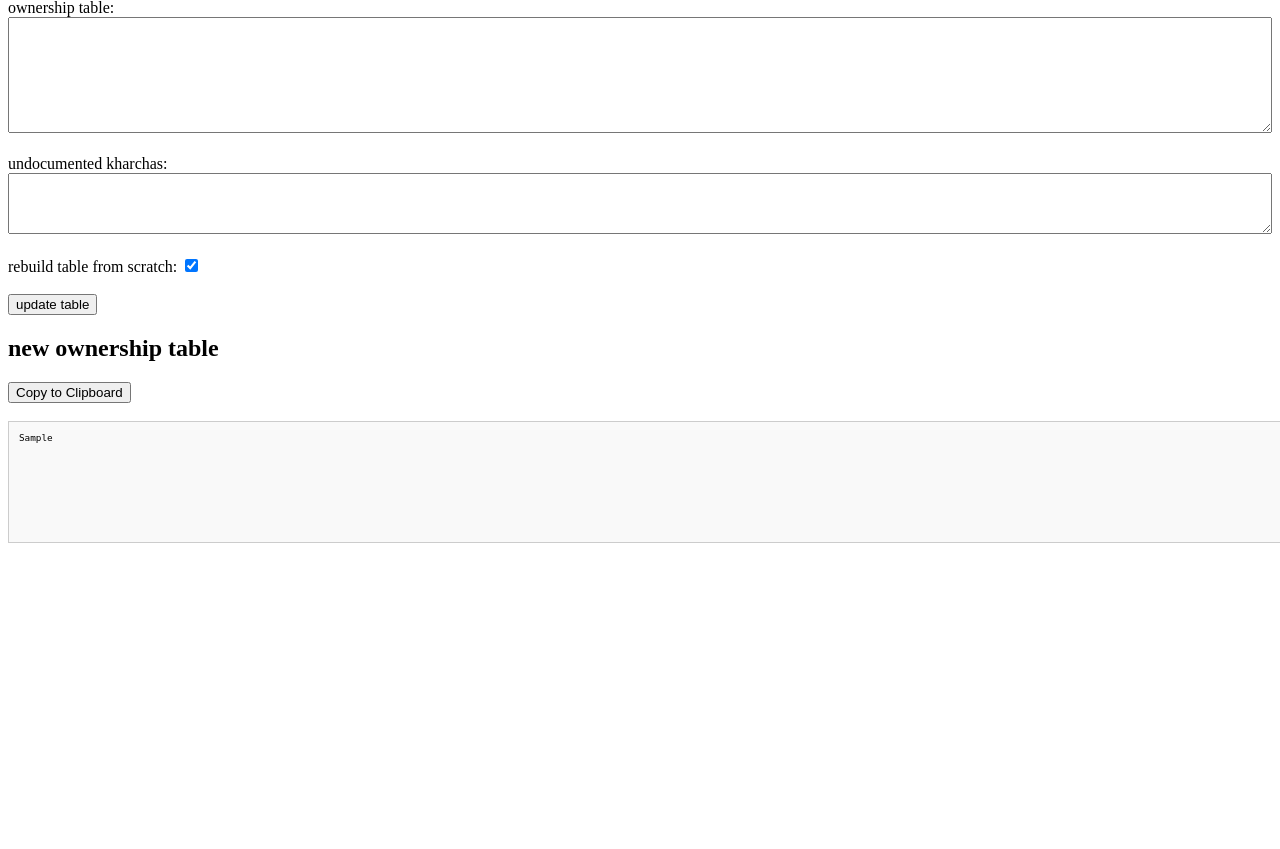
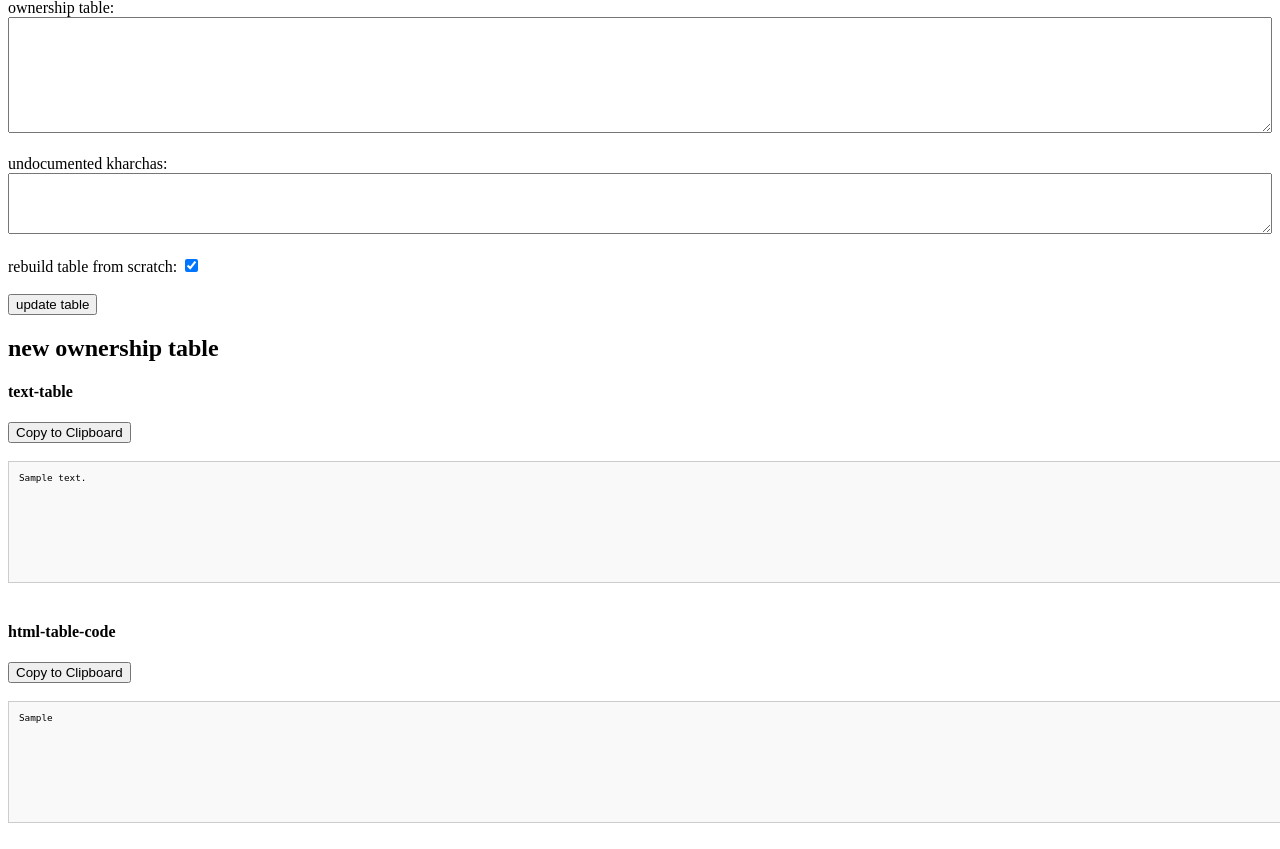
Before and after one commit to harshgits/house-kharchas, a Flask app: template templates/webpage.html in a window 1280 px wide. Shown: the part 81-930 px from the top of the page. Before the commit the page ends 624 px from the top, so only its background shows below. Run offline with Flask 3, Linux system fonts and the light colour scheme; the template is opened without the code that fills it: most values are stand-ins (such as "Sample title", 1, 10 or a date in 2020).

Commit message:
added html output

```diff
--- a/app.py
+++ b/app.py
@@ -6,8 +6,13 @@ app = Flask(__name__)
 
 @app.route("/", methods=["GET", "POST"])
 def input_form():
-    ownership_table_new_text = None  # Initialize the result as None
+
+    # initialize form inputs
+    ownership_table_new_text = None
+    ownership_table_new_html = None
+
     if request.method == "POST":
+
         # Get the input values from the form
         undocd_kharchas = request.form["undocd_kharchas"]
         ownership_table = request.form["ownership_table"]
@@ -15,17 +20,23 @@ def input_form():
 
         # compute result
         try:
-            ownership_table_new_text, extras = OTT.ingest_undocumented_kharchas_to_ownership_table(
-                ownership_table, undocd_kharchas, rebuild_table
+            ownership_table_new_text, extras = (
+                OTT.ingest_undocumented_kharchas_to_ownership_table(
+                    ownership_table, undocd_kharchas, rebuild_table
+                )
             )
             ownership_table_new_html = extras["o_htmltable_new"]
         except Exception as e:
             ownership_table_new_text = f"Error occured during ingestion: \n{e}"
 
     # Render the template, pass the concatenated result to the template
-    return render_template("webpage.html", ownership_table_new=ownership_table_new_text)
+    return render_template(
+        "webpage.html",
+        ownership_table_new_text=ownership_table_new_text,
+        ownership_table_new_html=ownership_table_new_html,
+    )
 
 
 if __name__ == "__main__":
     # app.run(host="0.0.0.0", port=5000) # use this line when using docker
-    app.run(debug=True) # use this line when debugging the Flask app directluy
+    app.run(debug=True)  # use this line when debugging the Flask app directluy
--- a/templates/webpage.html
+++ b/templates/webpage.html
@@ -6,7 +6,8 @@
     <meta name="viewport" content="width=device-width, initial-scale=1.0">
     <title>ownership table updater</title>
     <style>
-        #ownership_table_new {
+        #ownership_table_new_text,
+        #ownership_table_new_html {
             font-family: monospace;
             /* Monospaced font */
             font-size: 7pt;
@@ -43,19 +44,24 @@
     </form>
 
     <!-- Display the new ownership table if available -->
-    {% if ownership_table_new %}
+    {% if ownership_table_new_text %}
     <h2>new ownership table</h2>
 
-    <!-- Copy to Clipboard Button above the output -->
-    <button onclick="copyToClipboard()">Copy to Clipboard</button><br><br>
+    <!-- text-version div -->
+    <h4>text-table</h4>
+    <button onclick="copyToClipboard('ownership_table_new_text')">Copy to Clipboard</button><br><br>
+    <div id="ownership_table_new_text">{{ ownership_table_new_text }}</div><br>
 
-    <!-- <label for="ownership_table_new">ownership_table_new:</label><br> -->
-    <div id="ownership_table_new">{{ ownership_table_new }}</div><br>
+    <!-- html-code div -->
+    <h4>html-table-code</h4>
+    <button onclick="copyToClipboard('ownership_table_new_html')">Copy to Clipboard</button><br><br>
+    <div id="ownership_table_new_html">{{ ownership_table_new_html }}</div><br>
+    {% endif %}
 
     <script>
-        function copyToClipboard() {
-            // Get the text from the div
-            const textToCopy = document.getElementById('ownership_table_new').innerText;
+        function copyToClipboard(elementId) {
+            // Get the text from the specified div
+            const textToCopy = document.getElementById(elementId).innerText;
             // Create a temporary input to store the text for copying
             const tempInput = document.createElement('textarea');
             tempInput.value = textToCopy;
@@ -65,7 +71,6 @@
             document.body.removeChild(tempInput);
         }
     </script>
-    {% endif %}
 </body>
 
 </html>
```
